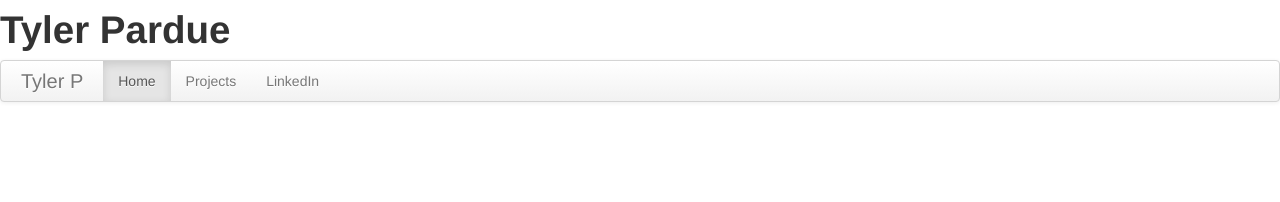
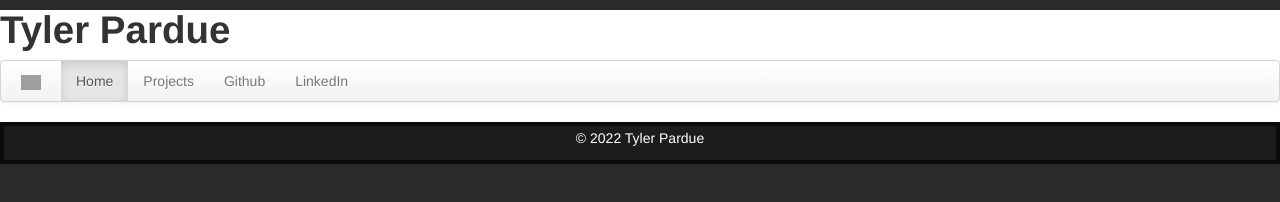
Before and after one commit to parduetyler/pardue-website, a plain HTML site: page index.html in a window 1280 px wide. Drawn offline with nearby package versions, Linux system fonts and the light colour scheme; grey boxes are pictures that could not be loaded.

```diff
--- a/index.html
+++ b/index.html
@@ -7,24 +7,34 @@
     <meta name="viewport" content="width=device-width, initial-scale=1, shrink-to-fit=no">
 
     <!-- Bootstrap CSS -->
+    <link rel="stylesheet" href="wwwroot/site.css">
     <link rel="stylesheet" href="wwwroot/bootstrap/css/bootstrap.min.css" media="screen">
+
   </head>
   <body>
     <h1>Tyler Pardue</h1>
     <div class="navbar">
         <div class="navbar-inner">
-          <a class="brand" href="#">Tyler P</a>
+          <a class="brand" href="index.html">
+            <img src="https://cdn-icons-png.flaticon.com/512/25/25694.png" width="20px" height="20px"></img>
+          </a>
           <ul class="nav">
             <li class="active"><a href="#">Home</a></li>
             <li><a href="#">Projects</a></li>
-            <li><a href="#">LinkedIn</a></li>
+            <li><a href="https://github.com/parduetyler">Github</a></li>
+            <li><a href="https://www.linkedin.com/in/tylerpardue/">LinkedIn</a></li>
           </ul>
         </div>
       </div>
+    <footer>
+      <p>&copy; 2022 Tyler Pardue</p>
+    </footer>
+
     <!-- Optional JavaScript -->
     <!-- jQuery first, then Popper.js, then Bootstrap JS -->
     <script src="https://code.jquery.com/jquery-3.3.1.slim.min.js" integrity="sha384-q8i/X+965DzO0rT7abK41JStQIAqVgRVzpbzo5smXKp4YfRvH+8abtTE1Pi6jizo" crossorigin="anonymous"></script>
     <script src="https://cdnjs.cloudflare.com/ajax/libs/popper.js/1.14.7/umd/popper.min.js" integrity="sha384-UO2eT0CpHqdSJQ6hJty5KVphtPhzWj9WO1clHTMGa3JDZwrnQq4sF86dIHNDz0W1" crossorigin="anonymous"></script>
     <script src="https://stackpath.bootstrapcdn.com/bootstrap/4.3.1/js/bootstrap.min.js" integrity="sha384-JjSmVgyd0p3pXB1rRibZUAYoIIy6OrQ6VrjIEaFf/nJGzIxFDsf4x0xIM+B07jRM" crossorigin="anonymous"></script>
   </body>
+
 </html>
--- a/wwwroot/site.css
+++ b/wwwroot/site.css
@@ -1,4 +1,23 @@
+html,body{
+    margin:0;
+    padding:0;
+    font-family:'Segoe UI', Tahoma, Geneva, Verdana, sans-serif;
+    font-size:20px;
+    color:rgb(255, 255, 255);
+    background:rgb(43, 42, 42);
+}
+
 .sidenav {
     float:left;
 
 }
+
+footer {
+    clear:both;
+    padding:2px;
+    text-align:center;
+    border: 4px solid rgb(10, 10, 10);
+    background-color:rgb(29, 28, 28);
+    color:rgb(255, 255, 255);
+    bottom:2em;
+}
```
